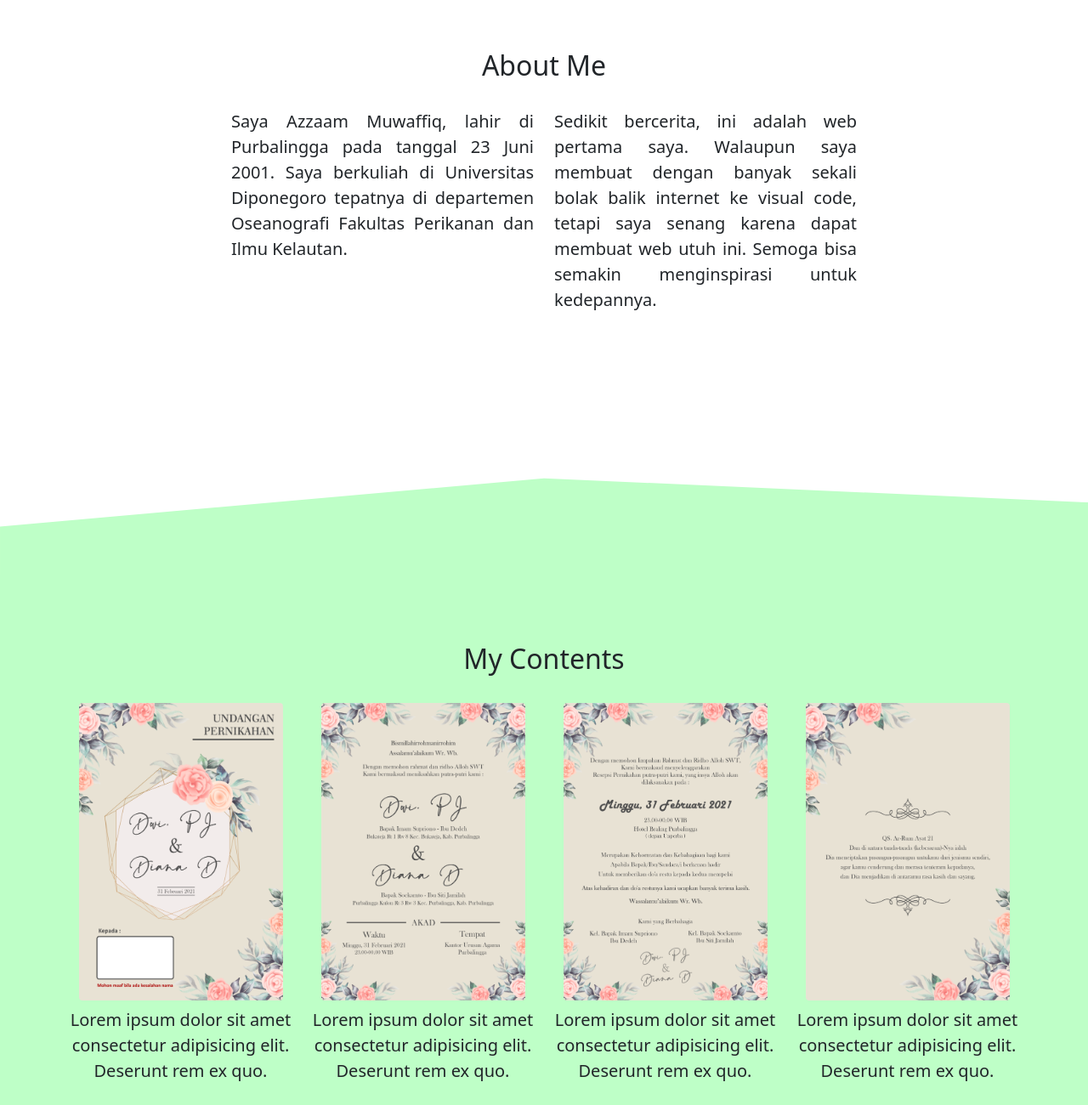
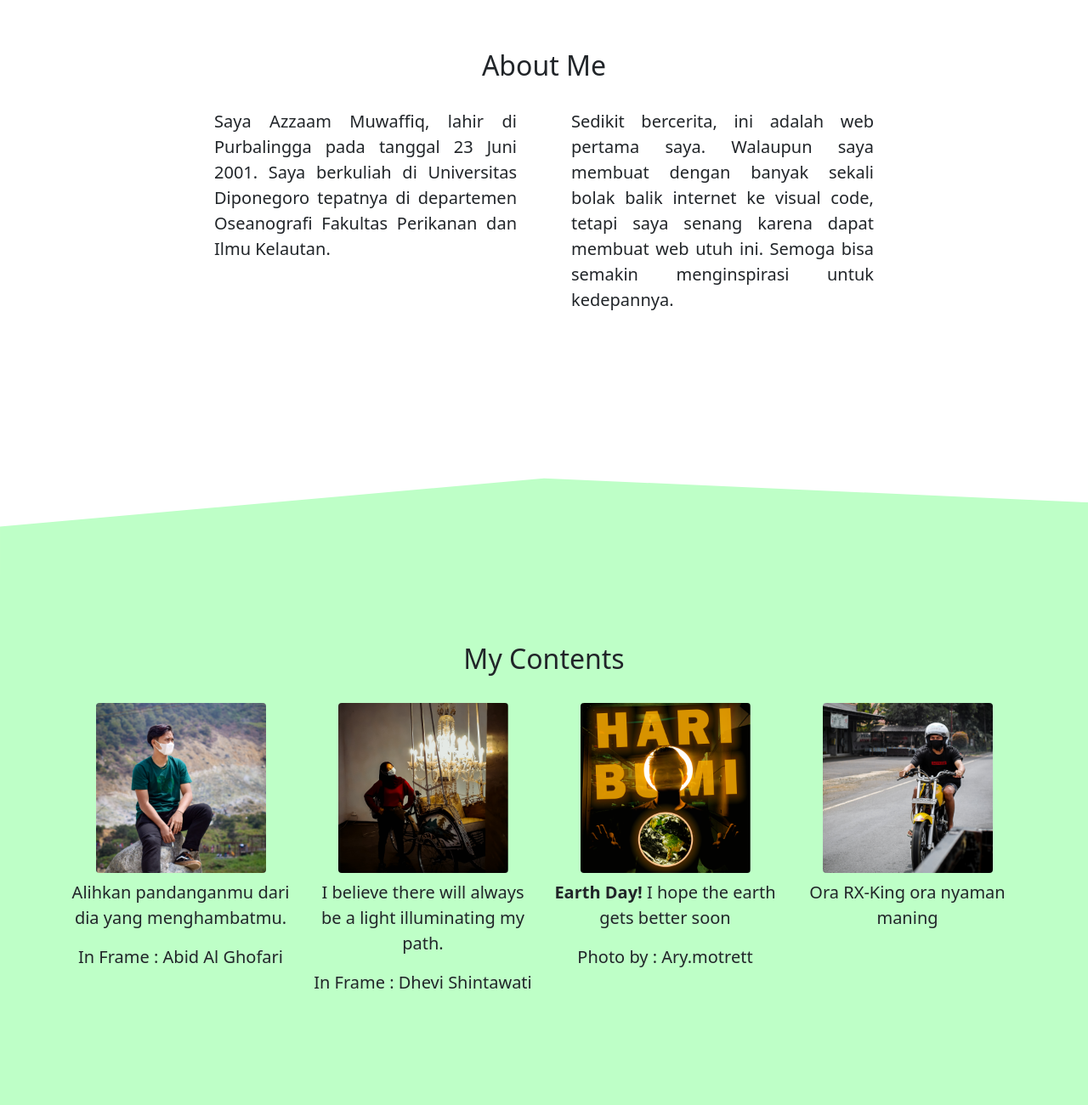
Before and after one commit to azzammw/azzammw.github.io, a plain HTML site: page index.html in a window 1280 px wide. Shown: the part 720-2020 px from the top of the page at 85% size. Drawn offline with nearby package versions, Linux system fonts and the light colour scheme.

Commit message:
ganti gambar

```diff
--- a/index.html
+++ b/index.html
@@ -47,7 +47,7 @@
 
     <!-- Jumbotron -->
     <section class="jumbotron text-center" id="home">
-      <img src="img/azmiq.jpeg" alt="Azzam Muwaffiq" width="180" class="rounded-circle img-thumbnail" />
+      <img src="img/azmiq.jpeg" alt="Azzam Muwaffiq" width="180" class="rounded-circle img-thumbnail azmiq" />
       <h1 class="display-4">Azzam Muwaffiq</h1>
       <p class="lead">Student | Graphic Designer | Photographer | Sleeper</p>
       <svg xmlns="http://www.w3.org/2000/svg" viewBox="0 0 1440 320"><path fill="#ffffff" fill-opacity="1" d="M0,256L1440,64L1440,320L0,320Z"></path></svg>
@@ -62,11 +62,11 @@
             <h2>About Me</h2>
           </div>
         </div>
-        <div class="row justify-content-center text-center fs-5">
-          <div class="col-md-4 text-center mb-2">
+        <div class="row justify-content-center text-center fs-5 curhat">
+          <div class="col-md-4 text-center mb-2 profile">
             <p>Saya Azzaam Muwaffiq, lahir di Purbalingga pada tanggal 23 Juni 2001. Saya berkuliah di Universitas Diponegoro tepatnya di departemen Oseanografi Fakultas Perikanan dan Ilmu Kelautan.</p>
           </div>
-          <div class="col-md-4 text-center mb-2">
+          <div class="col-md-4 text-center mb-2 profile">
             <p>
               Sedikit bercerita, ini adalah web pertama saya. Walaupun saya membuat dengan banyak sekali bolak balik internet ke visual code, tetapi saya senang karena dapat membuat web utuh ini. Semoga bisa semakin menginspirasi untuk
               kedepannya.
@@ -88,29 +88,40 @@
             <h2>My Contents</h2>
           </div>
         </div>
-        <div class="row justify-content-center fs-5">
-          <div class="col-sm-3 mb-2">
+        <div class="row justify-content-center fs-5 row-contents">
+          <div class="col-sm-3 mb-2 pic">
             <div class="text-center">
-              <img src="img/project/1.png" class="rounded mb-2" alt="project-1" height="350px" width="240px" />
-              <p>Lorem ipsum dolor sit amet consectetur adipisicing elit. Deserunt rem ex quo.</p>
+              <a href="https://drive.google.com/file/d/1L0-6RzkkcI35jKWGECoF9PfLksO7r5jy/view?usp=sharing">
+                <img src="img/thumbs/1.png" class="rounded mb-2" alt="project-1" height="200px" width="200px" />
+              </a>
+              <p>Alihkan pandanganmu dari dia yang menghambatmu.</p>
+              <p>In Frame : Abid Al Ghofari</p>
             </div>
           </div>
-          <div class="col-sm-3 mb-2">
+          <div class="col-sm-3 mb-2 pic">
             <div class="text-center">
-              <img src="img/project/2.png" class="rounded mb-2" alt="project-2" height="350px" width="240px" />
-              <p>Lorem ipsum dolor sit amet consectetur adipisicing elit. Deserunt rem ex quo.</p>
+              <a href="https://drive.google.com/file/d/1Ky8Vq8J4dyRHTnvpdQBKaxFvrFh8IXuX/view?usp=sharing">
+                <img src="img/thumbs/2.png" class="rounded mb-2" alt="project-2" height="200px" width="200px" />
+              </a>
+              <p>I believe there will always be a light illuminating my path.</p>
+              <p>In Frame : Dhevi Shintawati</p>
             </div>
           </div>
-          <div class="col-sm-3 mb-2">
+          <div class="col-sm-3 mb-2 pic">
             <div class="text-center">
-              <img src="img/project/3.png" class="rounded mb-2" alt="project-3" height="350px" width="240px" />
-              <p>Lorem ipsum dolor sit amet consectetur adipisicing elit. Deserunt rem ex quo.</p>
+              <a href="https://drive.google.com/file/d/1174hC-LIu11m2v7hjXUw825lI6KQYtW0/view?usp=sharing">
+                <img src="img/thumbs/3.png" class="rounded mb-2" alt="project-3" height="200px" width="200px" />
+              </a>
+              <p><strong>Earth Day!</strong> I hope the earth gets better soon</p>
+              <p>Photo by : Ary.motrett</p>
             </div>
           </div>
-          <div class="col-sm-3 mb-2">
+          <div class="col-sm-3 mb-2 pic">
             <div class="text-center">
-              <img src="img/project/4.png" class="rounded mb-2" alt="project-4" height="350px" width="240px" />
-              <p>Lorem ipsum dolor sit amet consectetur adipisicing elit. Deserunt rem ex quo.</p>
+              <a href="https://drive.google.com/file/d/1KsnUYNNxZBwF3EBjIKVE1rgIvEaBOcd2/view?usp=sharing">
+                <img src="img/thumbs/4.png" class="rounded mb-2" alt="project-4" height="200px" width="200px" />
+              </a>
+              <p>Ora RX-King ora nyaman maning</p>
             </div>
           </div>
         </div>
--- a/style.css
+++ b/style.css
@@ -14,3 +14,7 @@ section {
 .col-md-4 p {
   text-align: justify;
 }
+
+.curhat .profile {
+  margin: 0px 20px 0px 20px;
+}
```
Also changed, not shown: img/thumbs/1.png (added), img/thumbs/2.png (added), img/thumbs/3.png (added), img/thumbs/4.png (added).
